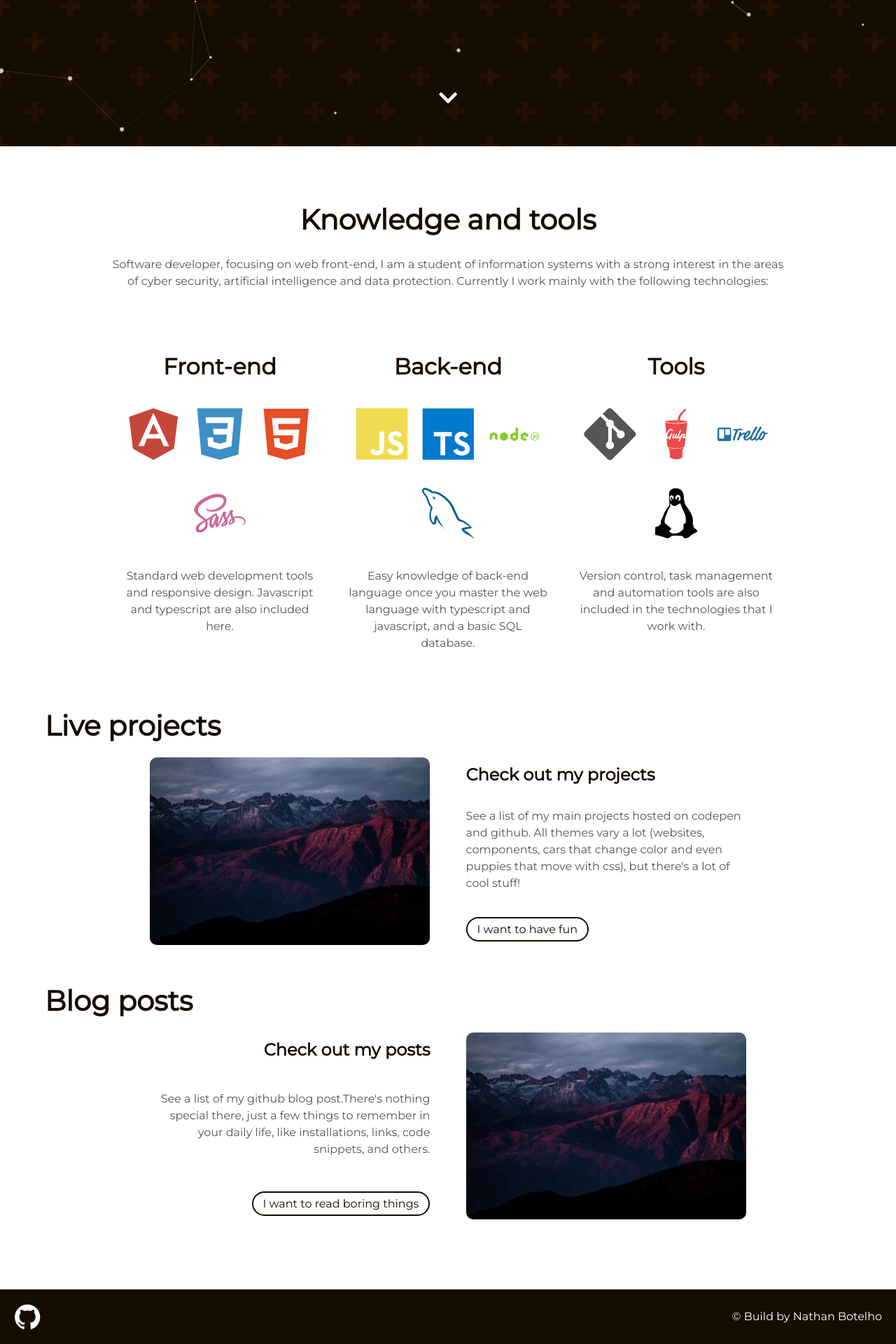
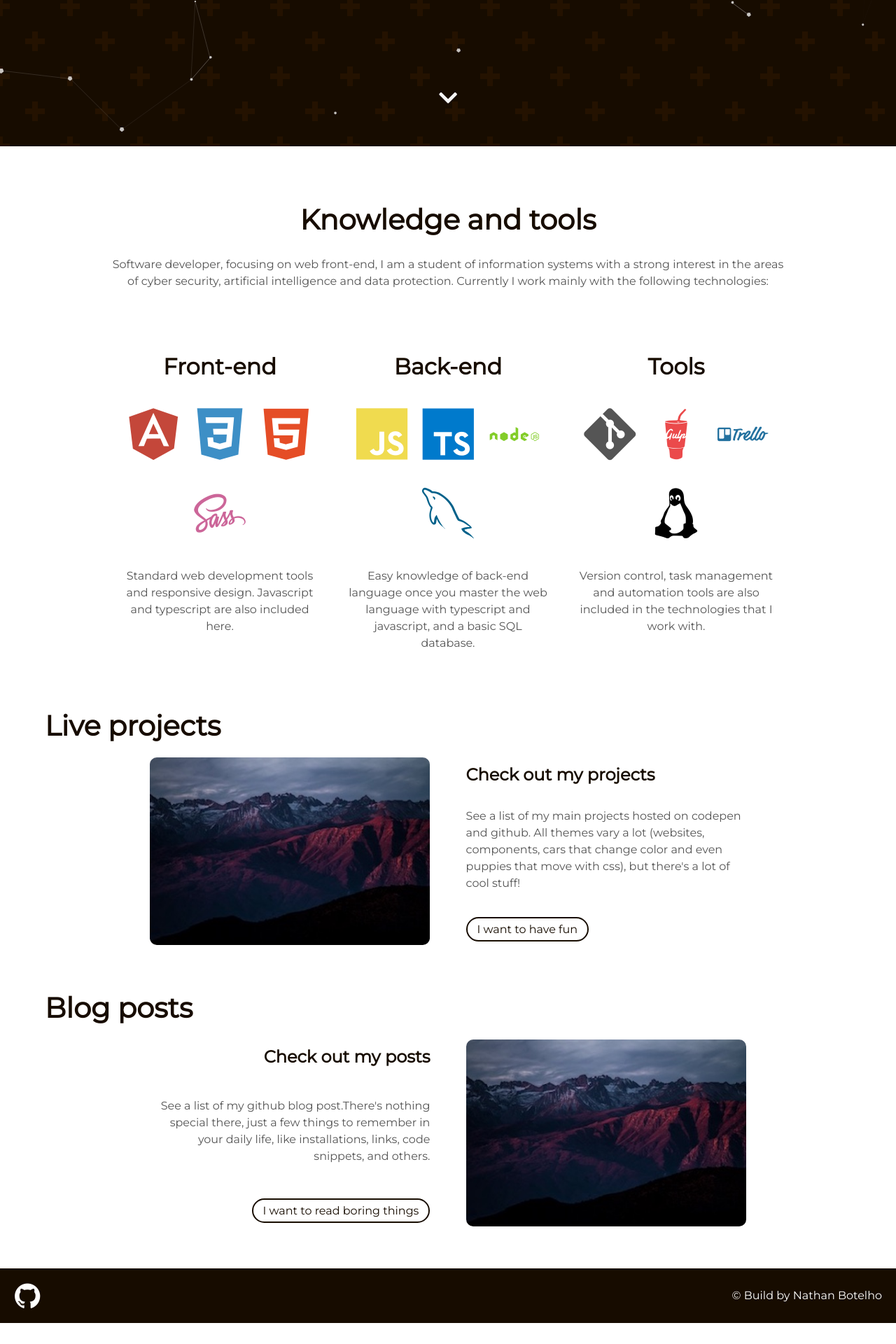
Before and after one commit to notelho/notelho.github.io, a Jekyll site: the page built from index.md, in a window 1280 px wide. Shown: the part 691-2611 px from the top of the page at 70% size. Built offline with Jekyll 4.4.1, drawn with Linux system fonts in a browser that asks for light colours; after the commit the page ends 2581 px from its top, so only the background shows below that.

Commit message:
margin default home projects/posts

```diff
--- a/_sass/lib/_home-posts.scss
+++ b/_sass/lib/_home-posts.scss
@@ -1,6 +1,6 @@
 #posts {
   padding: 0 5vw;
-  margin-bottom: 100px;
+  margin-bottom: 60px;
 
   @media only screen and (max-width: $breakpoint-s) {
     padding: 0 15px;
--- a/_sass/lib/_home-projects.scss
+++ b/_sass/lib/_home-projects.scss
@@ -1,5 +1,6 @@
 #projects {
   padding: 0 5vw;
+  margin-bottom: 25px;
 
   @media only screen and (max-width: $breakpoint-s) {
     padding: 0 15px;
```
